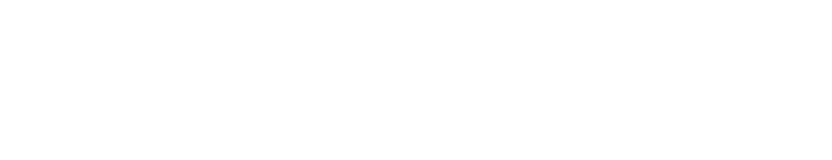
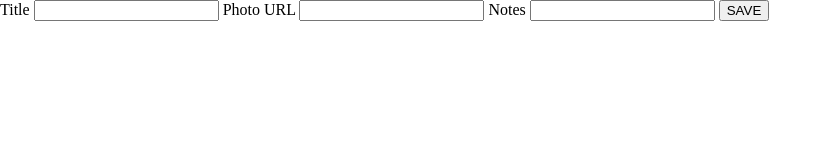
Before and after one commit to parkersiu/code-journal, a website: page index.html in a window 1280 px wide. Shown: the whole page, without its empty margins (0-832 px from the left). Drawn offline with Linux system fonts and the light colour scheme.

Commit message:
Created new div and form elements. #1.

```diff
--- a/index.html
+++ b/index.html
@@ -19,6 +19,17 @@
   <header>
   </header>
   <main>
+    <div data-view="entry-form">
+      <form>
+        <label for="title">Title</label>
+        <input type="text" name="title" id="title">
+        <label for="photo-url">Photo URL</label>
+        <input type="url" name="url" id="url">
+        <label for="notes">Notes</label>
+        <input type="text" name="notes" id="notes">
+        <button>SAVE</button>
+      </form>
+    </div>
   </main>
   <script src="js/data.js"></script>
   <script src="js/main.js"></script>
```
